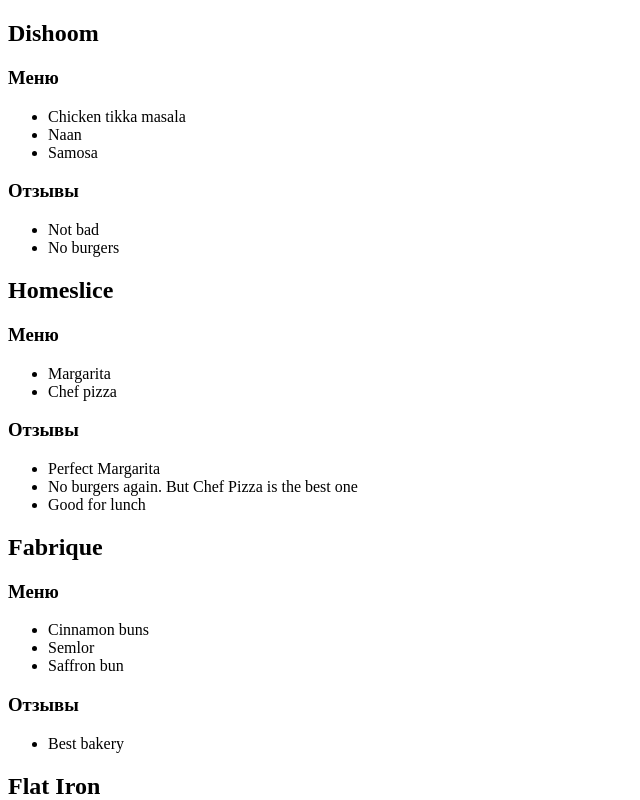
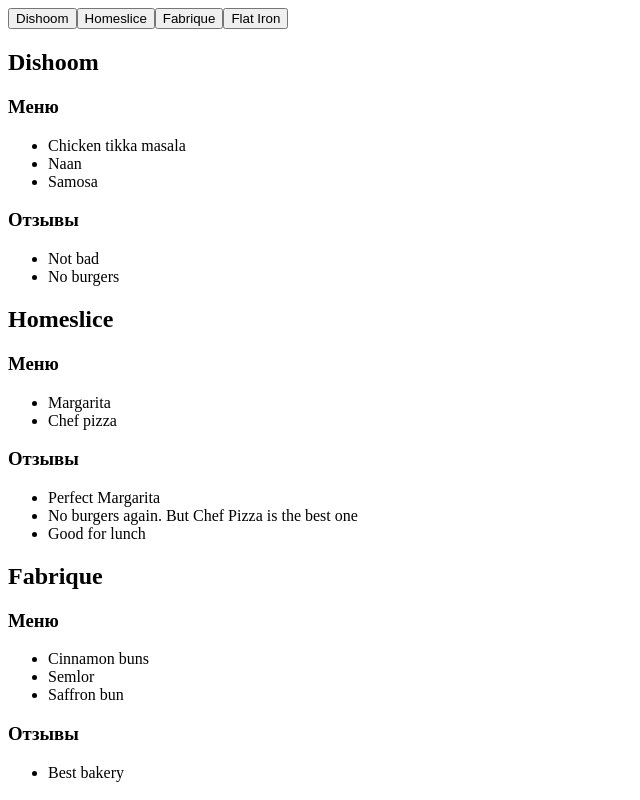
Before and after one commit to AlexLarina/react-learnjs-1123, a React app: page / in a window 1280 px wide. Shown: the top 800 px of the page, without its empty margins (0-640 px from the left). Built offline with nearby package versions, Linux system fonts and the light colour scheme; the HTML template or start-up script is replaced by a standard one.

Commit message:
Splittiing restaurant page into components

```diff
--- a/src/App.jsx
+++ b/src/App.jsx
@@ -1,55 +1,7 @@
+import { RestaurantsPage } from "./pages/restaurants-page/component";
+
 export const App = ({restaurants}) => {
 	return (
-		<div>
-			<h2>{restaurants[0].name}</h2>
-			<h3>Меню</h3>
-			<ul>
-				<li>{restaurants[0].menu[0].name}</li>
-				<li>{restaurants[0].menu[1].name}</li>
-				<li>{restaurants[0].menu[2].name}</li>
-			</ul>
-			<h3>Отзывы</h3>
-			<ul>
-				<li>{restaurants[0].reviews[0].text}</li>
-				<li>{restaurants[0].reviews[1].text}</li>
-			</ul>
-
-			<h2>{restaurants[1].name}</h2>
-			<h3>Меню</h3>
-			<ul>
-				<li>{restaurants[1].menu[0].name}</li>
-				<li>{restaurants[1].menu[1].name}</li>
-			</ul>
-			<h3>Отзывы</h3>
-			<ul>
-				<li>{restaurants[1].reviews[0].text}</li>
-				<li>{restaurants[1].reviews[1].text}</li>
-				<li>{restaurants[1].reviews[2].text}</li>
-			</ul>
-
-			<h2>{restaurants[2].name}</h2>
-			<h3>Меню</h3>
-			<ul>
-				<li>{restaurants[2].menu[0].name}</li>
-				<li>{restaurants[2].menu[1].name}</li>
-				<li>{restaurants[2].menu[2].name}</li>
-			</ul>
-			<h3>Отзывы</h3>
-			<ul>
-				<li>{restaurants[2].reviews[0].text}</li>
-			</ul>
-
-			<h2>{restaurants[3].name}</h2>
-			<h3>Меню</h3>
-			<ul>
-				<li>{restaurants[3].menu[0].name}</li>
-				<li>{restaurants[3].menu[1].name}</li>
-			</ul>
-			<h3>Отзывы</h3>
-			<ul>
-				<li>{restaurants[3].reviews[0].text}</li>
-				<li>{restaurants[3].reviews[1].text}</li>
-			</ul>
-		</div>
+		<RestaurantsPage restaurants={restaurants} />
 	);
 };
--- /dev/null
+++ b/src/components/dish/component.jsx
@@ -0,0 +1,6 @@
+export const Dish = ({dish}) => {
+	return (
+		dish &&
+		<li>{dish}</li>
+	);
+};
--- /dev/null
+++ b/src/components/menu/component.jsx
@@ -0,0 +1,13 @@
+import { Dish } from "../dish/component";
+
+export const Menu = ({menu}) => {
+	return (
+		menu &&
+		<>
+			<h3>Меню</h3>
+			<ul>
+				{menu.map(({id, name}) => <Dish dish={name} key={id}/>)}
+			</ul>
+		</>
+	);
+};
--- /dev/null
+++ b/src/components/navigation/component.jsx
@@ -0,0 +1,9 @@
+import { Restaurant } from "../restaurant/component";
+
+export const Navigation = ({restaurantNames}) => {
+	return (
+		<nav>
+			{restaurantNames.map(({id, name}) => <Restaurant name={name} key={`nav-${id}`}/>)}
+		</nav>
+	);
+};
--- /dev/null
+++ b/src/components/restaurant-card/component.jsx
@@ -0,0 +1,13 @@
+import { Menu } from "../menu/component";
+import { Reviews } from "../reviews/component";
+
+export const RestaurantCard = ({restaurant}) => {
+	return (
+		restaurant &&
+		<>
+			<h2>{restaurant.name}</h2>
+			<Menu menu={restaurant.menu}/>
+			<Reviews reviews={restaurant.reviews}/>
+		</>
+	);
+};
--- /dev/null
+++ b/src/components/restaurant/component.jsx
@@ -0,0 +1,6 @@
+export const Restaurant = ({name}) => {
+	return (
+		name &&
+		<button>{name}</button>
+	);
+};
--- /dev/null
+++ b/src/components/review/component.jsx
@@ -0,0 +1,6 @@
+export const Review = ({reviewText}) => {
+	return (
+		reviewText &&
+		<li>{reviewText}</li>
+	);
+};
--- /dev/null
+++ b/src/components/reviews/component.jsx
@@ -0,0 +1,15 @@
+import { Review } from "../review/component";
+
+export const Reviews = ({reviews}) => {
+	return (
+		reviews &&
+		<>
+			<h3>Отзывы</h3>
+			<ul>
+				{
+					reviews.map(({id, text}) => <Review reviewText={text} key={id}/>)
+				}
+			</ul>
+		</>
+	);
+};
--- /dev/null
+++ b/src/pages/restaurants-page/component.jsx
@@ -0,0 +1,22 @@
+import { RestaurantCard } from '../../components/restaurant-card/component';
+import { Navigation } from "../../components/navigation/component";
+
+export const RestaurantsPage = ({restaurants}) => {
+	const restaurantNames = restaurants.map((restaurant) => ({
+		id: restaurant.id,
+		name: restaurant.name
+	}));
+
+	return (
+		<>
+			<Navigation restaurantNames={restaurantNames} />
+			<div>
+				{
+					restaurants.map((restaurant) => (
+						<RestaurantCard restaurant={restaurant} key={restaurant.id}/>)
+					)
+				}
+			</div>
+		</>
+	);
+};
```
